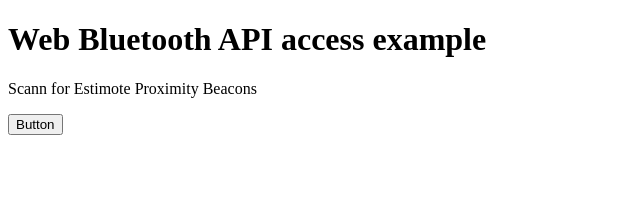
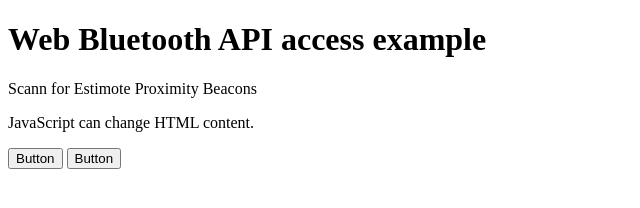
Before and after one commit to TatjanaSkorpion/Tatjana, a plain HTML site: page index.html in a window 1280 px wide. Shown: the whole page, without its empty margins (0-640 px from the left). Drawn offline with Linux system fonts and the light colour scheme.

Commit message:
Update index.html

```diff
--- a/index.html
+++ b/index.html
@@ -20,6 +20,10 @@
       .catch(error => { console.log(error); });
 
    </script>
+
+
+   <p id="demo">JavaScript can change HTML content.</p>
+   <button type="button" onclick='document.getElementById("demo").innerHTML = "Hello JavaScript!"'>Button</button>
 
    <button type="button" onclick="onButtonClick()">Button</button>
 
```
